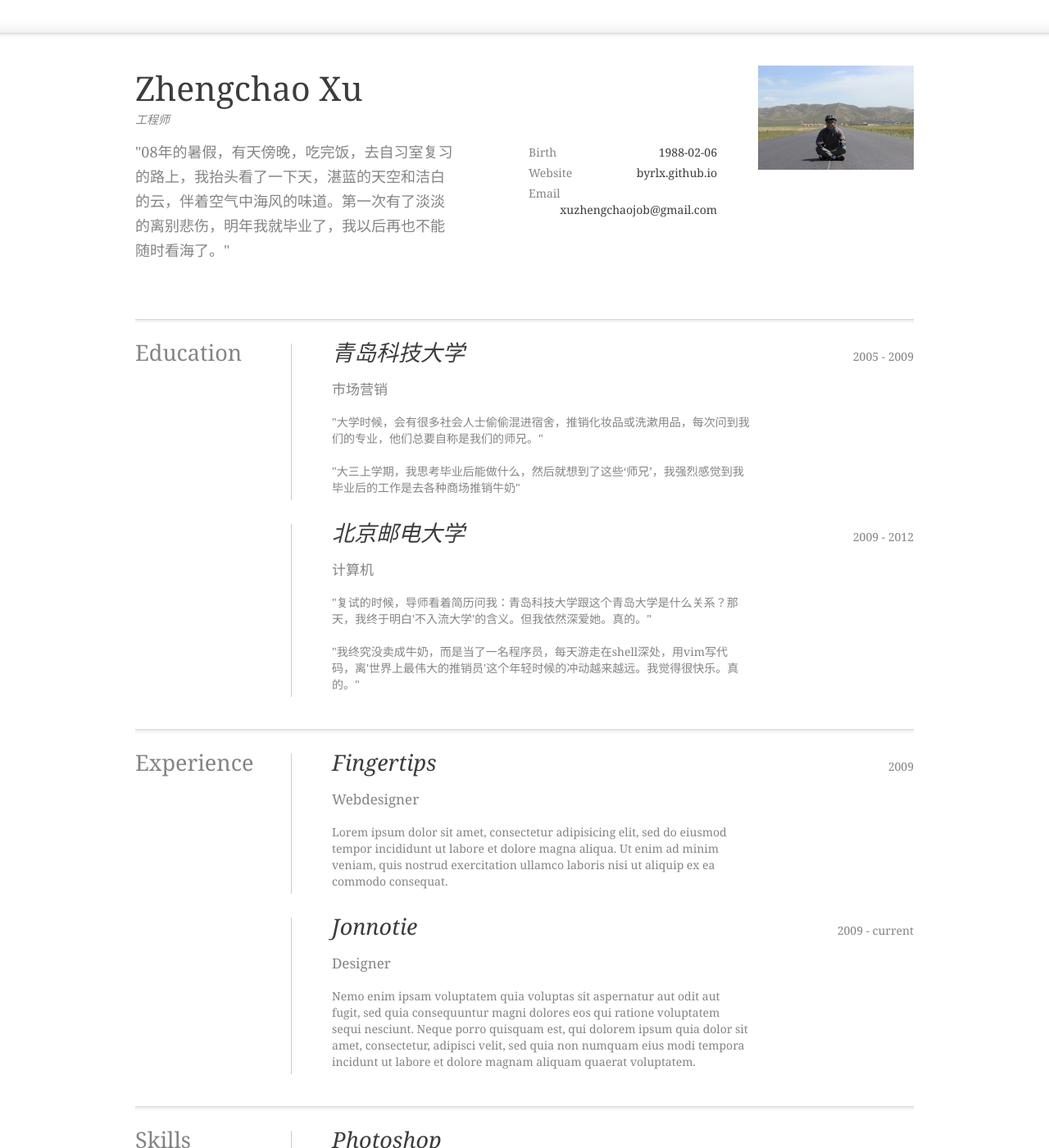
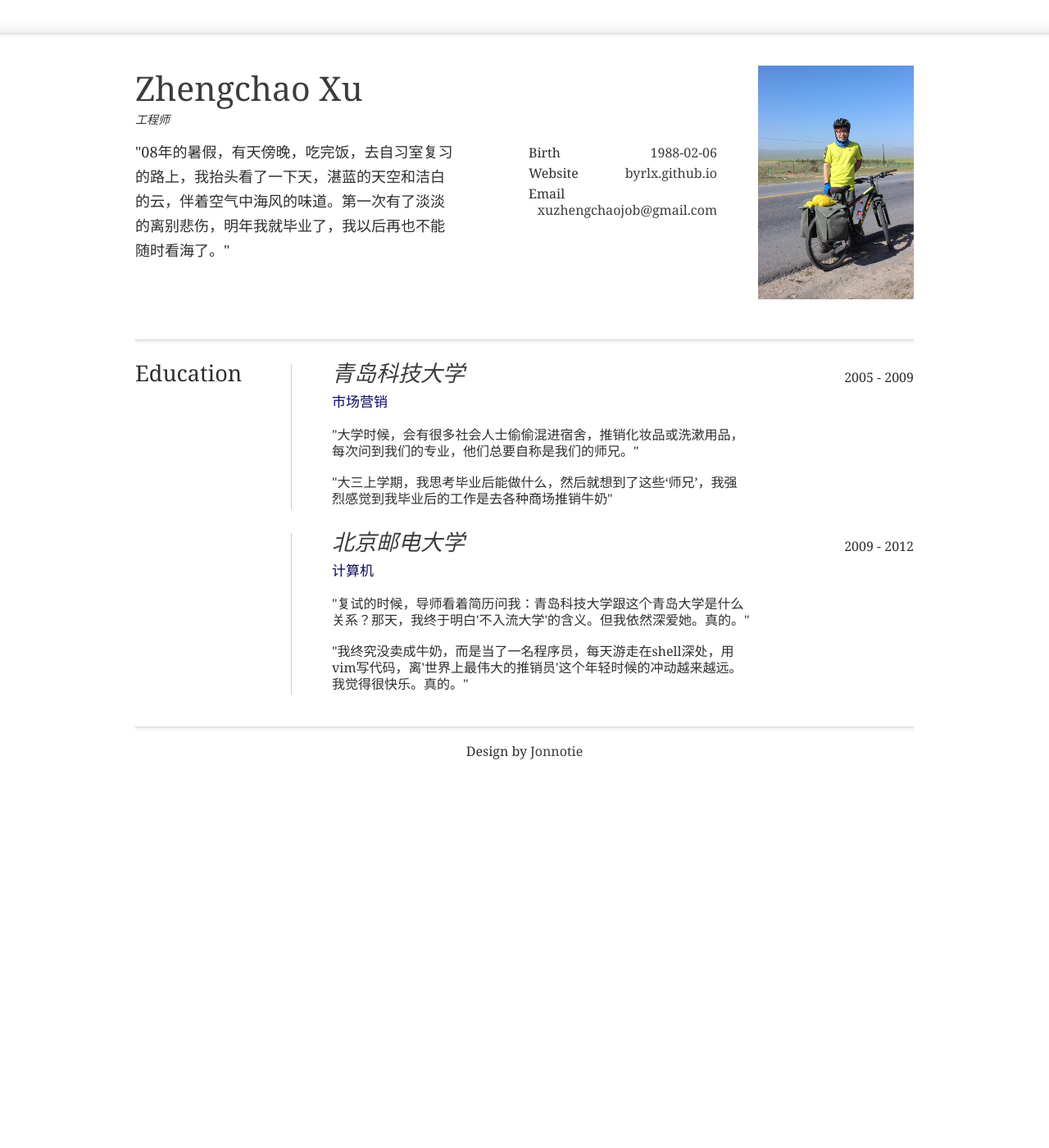
Before and after one commit to byrlx/byrlx.github.io, a Jekyll site: the page aboutme/index.html, which Jekyll copies as it is, in a window 1280 px wide and 1400 px high. Shown: the whole window at 82% size. Built offline with Jekyll 4.4.1, drawn with Linux system fonts in a browser that asks for light colours; nearby versions of some CDN libraries; Markdown is read by kramdown in place of the engine named in the settings; some of the changed text lies outside the part shown.

Commit message:
update post

```diff
--- a/aboutme/css/main.css
+++ b/aboutme/css/main.css
@@ -9,8 +9,8 @@ html, body {
 }
 
 body {
-  font: 14px/20px Georgia, "Times New Roman", Times, serif;
-  color: #848484;
+  font: 16px/20px Georgia, "Times New Roman", Times, serif;
+  color: #2e2e2e;
 }
 
 body.grid {
@@ -30,7 +30,7 @@ h2 {
   line-height: 30px;
   font-weight: normal;
   font-style: normal;
-  color: #848484;
+  color: #2e2e2e;
 }
 
 h3 {
@@ -42,7 +42,7 @@ h3 {
 }
 
 p {
-  margin-bottom: 20px;
+  margin-bottom: 18px;
 }
 
 a:link, a:visited {
@@ -92,7 +92,7 @@ a:link:hover, a:visited:hover {
   font-style: italic;
   background: url(../images/header-right.png) right 0;
   float: left;
-  color: #848484;
+  color: #2e2e2e;
   -webkit-transition: opacity 0.2s linear;
   -moz-transition: opacity 0.2s linear;
 }
@@ -216,9 +216,10 @@ a:link:hover, a:visited:hover {
 .section h4 {
   font-size: 17px;
   font-weight: normal;
-  font-style: bold;
+  font-style: normal;
   margin-bottom: 20px;
-  margin-top: 1px;
+  margin-top: -10px;
+  color: #0b0b61;
 }
 
 .section .date {
--- a/aboutme/index.html
+++ b/aboutme/index.html
@@ -43,6 +43,7 @@
     </div>
   </div>
 </div>
+<!--
 <div class="section">
   <h2>Experience</h2>
   <div class="item">
@@ -83,6 +84,7 @@
     </div>
   </div>
 </div>
+-->
 <div id="footer">
   <p>Design by <a href="http://jonnotie.nl/">Jonnotie</a></p>
   <!-- Don't remove this link. Respect the designer. If you want to remove it, shoot me an email me@jonnotie.nl -->
```
Also changed, not shown: aboutme/images/me.jpg.
